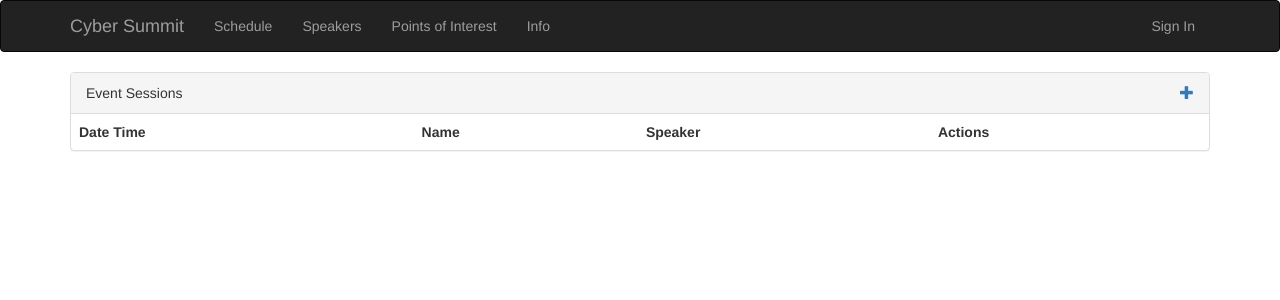
After one commit to mutat/auCyberSummit, a Flask app: page /event/ in a window 1280 px wide. The commit adds this page. Shown: the top 300 px of the page. Run offline with Flask 2, Linux system fonts and the light colour scheme; lists and menus that the app fills with data are empty; parts of the project's set-up code (start-up, migrations or seed data) failed here and were passed over; some libraries are stand-ins or nearby versions.

Commit message:
database update and schedule updates

```diff
--- a/manage.py
+++ b/manage.py
@@ -4,7 +4,7 @@ from flask_script import Manager, Server
 from flask_migrate import Migrate, MigrateCommand
 
 from webapp import create_app
-from webapp.models import db, Speaker
+from webapp.models import db, Speaker, EventSession
 
 env = os.environ.get('WEBAPP_ENV', 'heroku')
 app = create_app('webapp.config.%sConfig' % env.capitalize())
@@ -21,7 +21,8 @@ def make_shell_context():
     return dict(
         app=app,
         db=db,
-        Speaker=Speaker
+        Speaker=Speaker,
+        EventSession=EventSession
     )
 
 if __name__ == "__main__":
--- a/webapp/__init__.py
+++ b/webapp/__init__.py
@@ -3,6 +3,7 @@ from flask import Flask
 from models import db
 from controllers.main import main_blueprint
 from controllers.speaker import speaker_blueprint
+from controllers.agenda import event_blueprint
 from flask_bootstrap import Bootstrap
 
 
@@ -20,5 +21,6 @@ def create_app(object_name):
     #Register BluePrints
     app.register_blueprint(main_blueprint)
     app.register_blueprint(speaker_blueprint)
+    app.register_blueprint(event_blueprint)
 
     return app
--- a/webapp/config.py
+++ b/webapp/config.py
@@ -5,7 +5,7 @@ class Config(object):
 
 class ProdConfig(Config):
     DEBUG = True
-    SQLALCHEMY_DATABASE_URI = 'postgres://qyigqdyqriovxs:b04382028ab03ca11e33ac8f5170dd8d44bd2ca99a6199def37e0a6aaece98ef@ec2-23-23-237-68.compute-1.amazonaws.com:5432/d51cdtt24cutt'
+    SQLALCHEMY_DATABASE_URI = 'postgresql+psycopg2://qyigqdyqriovxs:b04382028ab03ca11e33ac8f5170dd8d44bd2ca99a6199def37e0a6aaece98ef@ec2-23-23-237-68.compute-1.amazonaws.com:5432/d51cdtt24cutt'
 
 class DevConfig(Config):
     DEBUG = True
--- a/webapp/controllers/agenda.py
+++ b/webapp/controllers/agenda.py
@@ -0,0 +1,38 @@
+from flask import render_template, Blueprint, url_for, redirect, flash
+from webapp.models import db, EventSession, Speaker
+from ..forms import EventForm
+
+
+event_blueprint = Blueprint(
+    'event',
+    __name__,
+    template_folder='../templates/event',
+    url_prefix='/event'
+)
+
+@event_blueprint.route('/')
+def event_home():
+    events = EventSession.query.join(Speaker).add_columns(Speaker.f_name, Speaker.l_name).order_by(EventSession.time).all()
+    return render_template('event/home.html', events=events)
+
+
+@event_blueprint.route('/new', methods=['GET', 'POST'])
+def new_event():
+    form = EventForm()
+    form.speaker.choices = [(g.id, g.f_name + ' ' + g.l_name) for g in Speaker.query.order_by(Speaker.id)]
+
+    if form.validate_on_submit():
+        event = EventSession()
+        event.title = form.title.data
+        event.time = form.time.data
+        event.speaker_id = form.speaker.data
+        event.description = form.description.data
+
+        db.session.add(event)
+        db.session.commit()
+
+        flash("Successfully add " + event.title, category="success")
+
+        return redirect(url_for('.new_event'))
+
+    return render_template('event/new.html', form=form)
--- a/webapp/forms.py
+++ b/webapp/forms.py
@@ -12,7 +12,8 @@ class SpeakerForm(Form):
     submit = SubmitField('Submit:')
 
 class EventForm(Form):
-    name = StringField('Event Title:', validators=[DataRequired(), Length(max=255)])
-    time = DateTimeField('When:', validators=[DataRequired()])
+    title = StringField('Event Title:', validators=[DataRequired(), Length(max=255)])
+    time = StringField('When:', validators=[DataRequired()])
     speaker = SelectField('Speaker:', coerce=int)
+    description = TextAreaField('Description:')
     submit = SubmitField('Submit')
--- a/webapp/models.py
+++ b/webapp/models.py
@@ -21,6 +21,7 @@ class Speaker(db.Model):
 
 class EventSession(db.Model):
     id = db.Column(db.Integer(), primary_key=True)
+    title = db.Column(db.String())
     time = db.Column(db.DateTime())
     speaker_id = db.Column(db.Integer(), db.ForeignKey('speaker.id'))
     description = db.Column(db.Text())
--- a/webapp/templates/base.html
+++ b/webapp/templates/base.html
@@ -22,7 +22,7 @@
             </div>
             <div class="navbar-collapse collapse">
                 <ul class="nav navbar-nav">
-                    <li><a href="{{ url_for('main.home') }}">Schedule</a> </li>
+                    <li><a href="{{ url_for('event.event_home') }}">Schedule</a> </li>
                     <li><a href="{{ url_for('speaker.home') }}">Speakers</a> </li>
                     <li><a href="#">Points of Interest</a> </li>
                     <li><a href="#">Info</a> </li>
--- /dev/null
+++ b/webapp/templates/event/home.html
@@ -0,0 +1,25 @@
+{% extends './base.html' %}
+{% block page_content %}
+<div class="panel panel-default">
+    <div class="panel-heading">
+        Event Sessions <a href="{{ url_for('.new_event') }}" class="pull-right"><span class="glyphicon glyphicon-plus"></span> </a>
+    </div>
+    <table class="table">
+        <tr>
+            <th>Date Time</th>
+            <th>Name</th>
+            <th>Speaker</th>
+            <th>Actions</th>
+        </tr>
+        {% for event in events %}
+            <tr>
+                <td>{{ event.EventSession.time }}</td>
+                <td>{{ event.EventSession.title }}</td>
+                <td>{{ event.f_name }} {{ event.l_name }}</td>
+                <td><a href="#"><span class="glyphicon glyphicon-pencil"></span></a> <span class="glyphicon glyphicon-sunglasses"></span> <span class="glyphicon glyphicon-remove"></span></td>
+            </tr>
+        {% endfor %}
+    </table>
+</div>
+
+{% endblock %}
```
Also changed, not shown: webapp/templates/event/new.html (added, +11 -0 lines), webapp/templates/main/home.html (+0 -35 lines).
